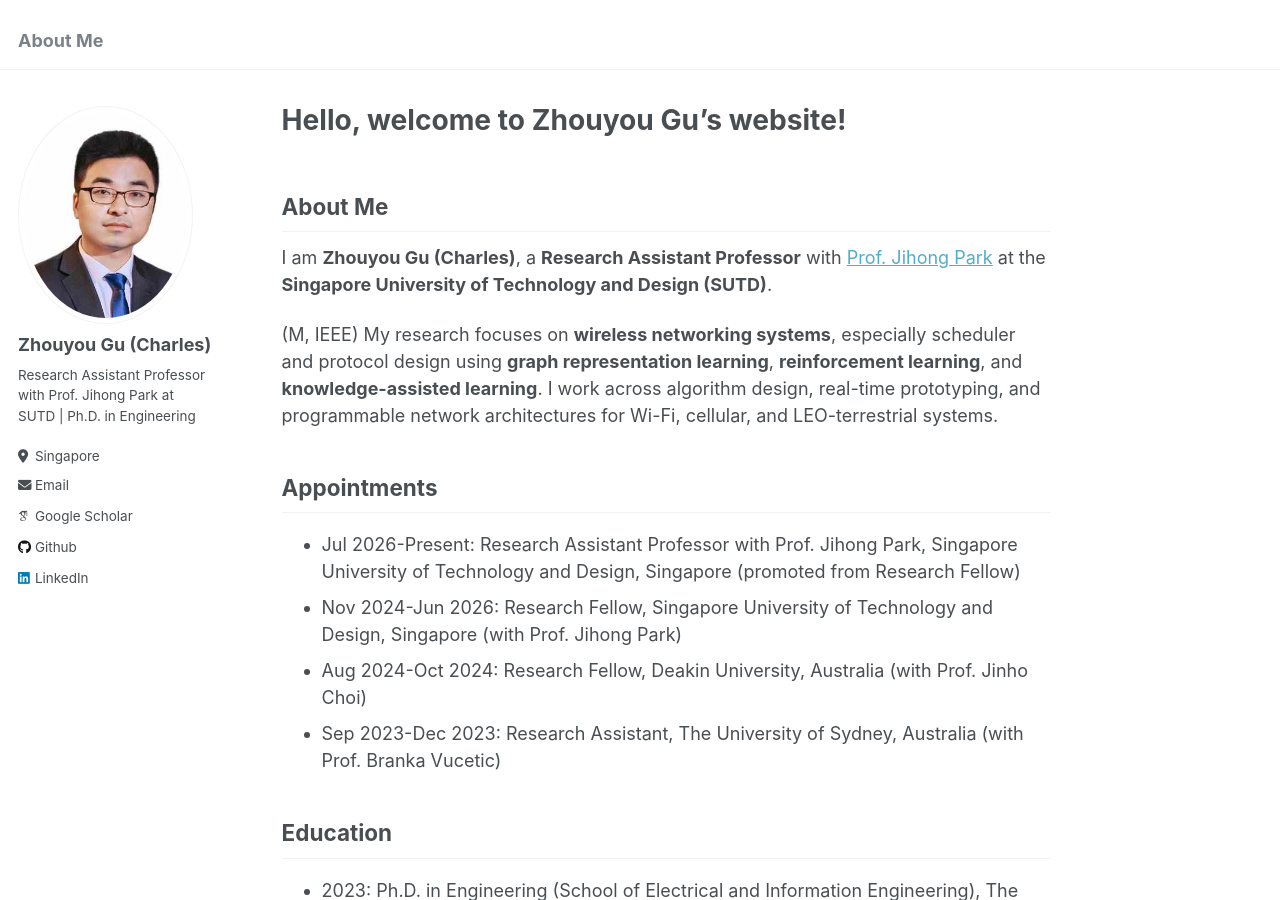
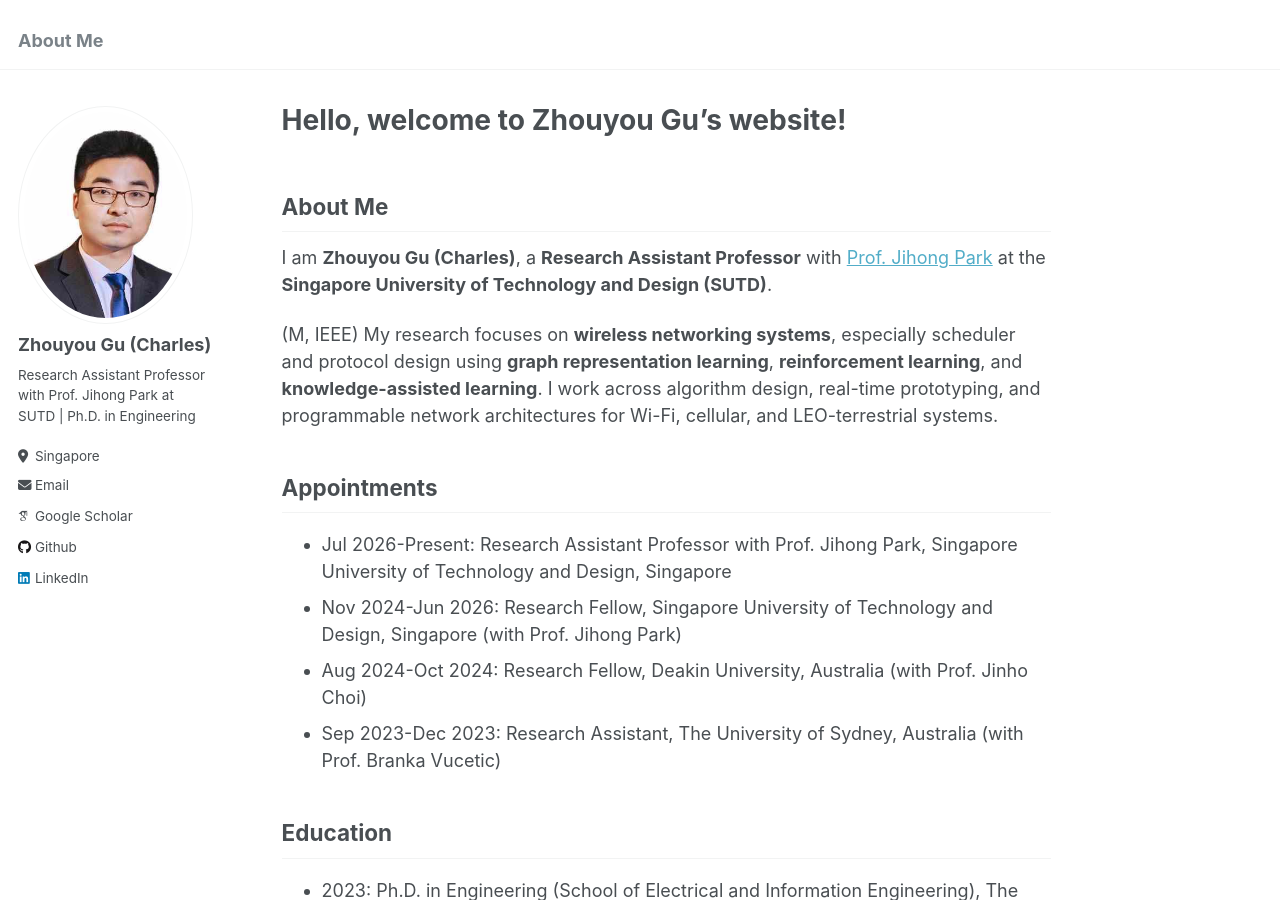
Before and after one commit to zhouyou-gu/zhouyou-gu.github.io, a Jekyll site: the page built from _pages/about.md, in a window 1280 px wide and 900 px high. Built offline with Jekyll 4.4.1, drawn with Linux system fonts in a browser that asks for light colours; some web fonts are replaced.

Commit message:
Remove promotion wording from current appointment

```diff
--- a/_pages/about.md
+++ b/_pages/about.md
@@ -16,7 +16,7 @@ I am **Zhouyou Gu (Charles)**, a **Research Assistant Professor** with [Prof. Ji
 
 ## Appointments
 
-- Jul 2026-Present: Research Assistant Professor with Prof. Jihong Park, Singapore University of Technology and Design, Singapore (promoted from Research Fellow)
+- Jul 2026-Present: Research Assistant Professor with Prof. Jihong Park, Singapore University of Technology and Design, Singapore
 - Nov 2024-Jun 2026: Research Fellow, Singapore University of Technology and Design, Singapore (with Prof. Jihong Park)
 - Aug 2024-Oct 2024: Research Fellow, Deakin University, Australia (with Prof. Jinho Choi)
 - Sep 2023-Dec 2023: Research Assistant, The University of Sydney, Australia (with Prof. Branka Vucetic)
```
Also changed, not shown: _pages/internal_intake_table.md (+1 -1 lines).
